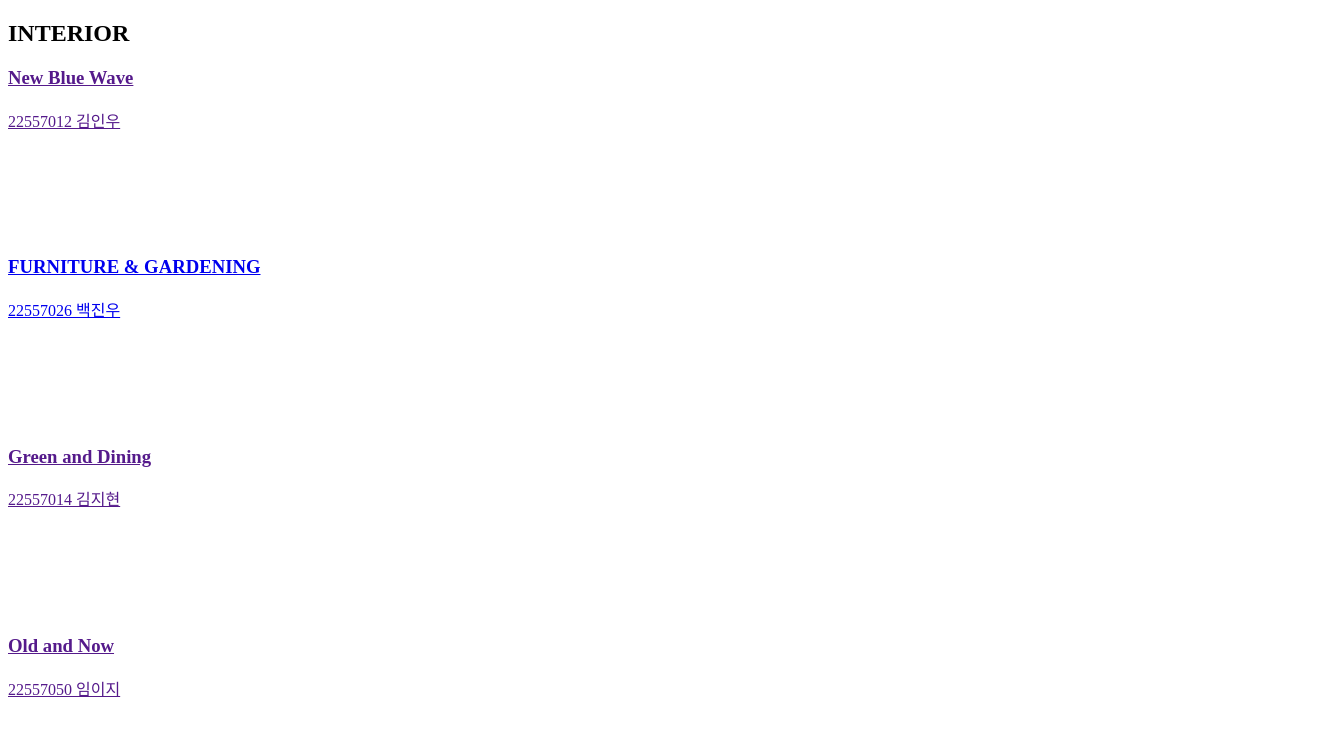
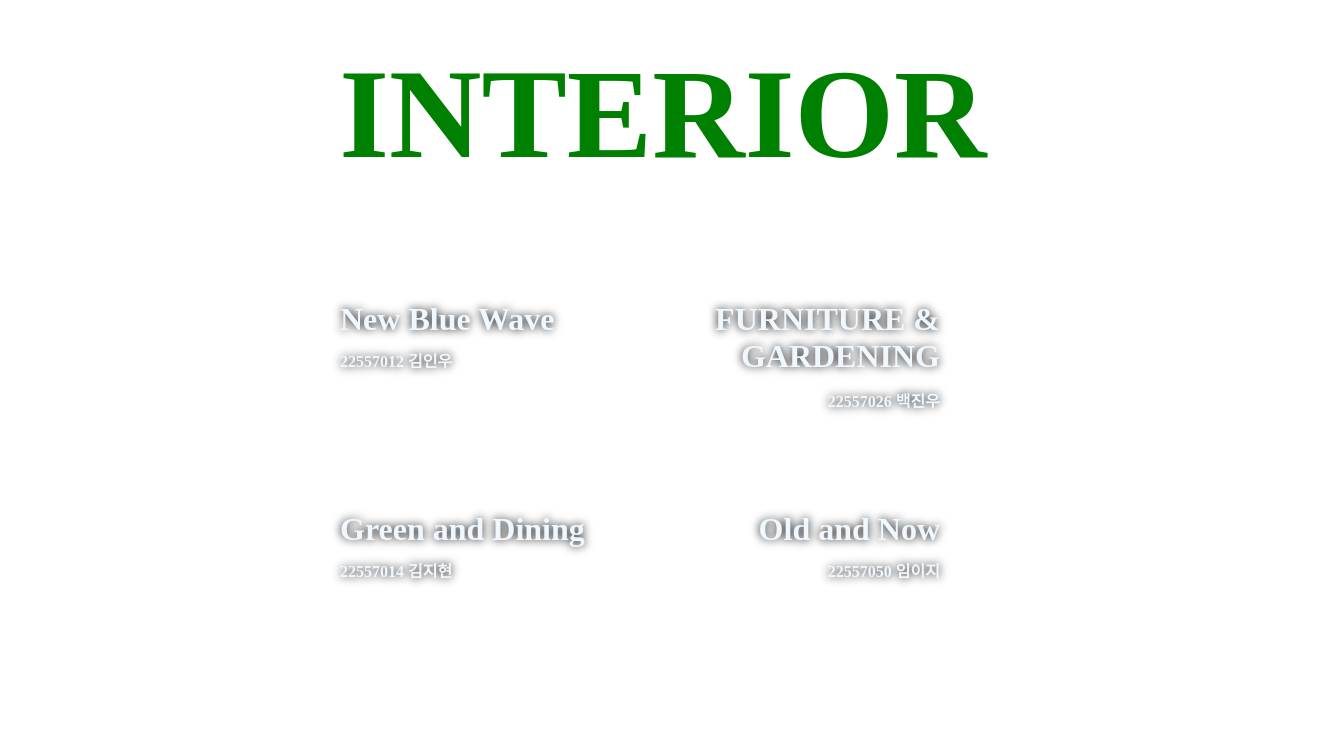
Before and after one commit to inugim58/pppcoding, a plain HTML site: page mainpage.html in a window 1280 px wide. Shown: the top 736 px of the page, 1320 px wide, since content can reach past the window. Drawn offline with Linux system fonts and the light colour scheme.

Commit message:
Update mainpage.html

```diff
--- a/mainpage.html
+++ b/mainpage.html
@@ -3,6 +3,7 @@
 <head>
     <meta charset="UTF-8">
     <title>Document</title>
+    <link rel="stylesheet" href="mainpage.css">
     </head>
 <body>
      <div id="backimg">
```
